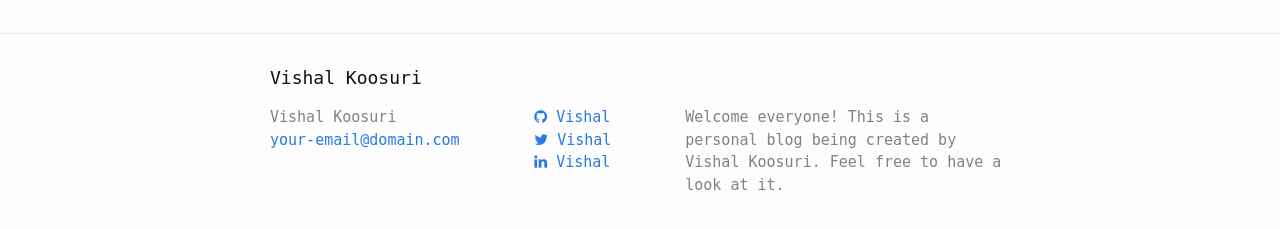
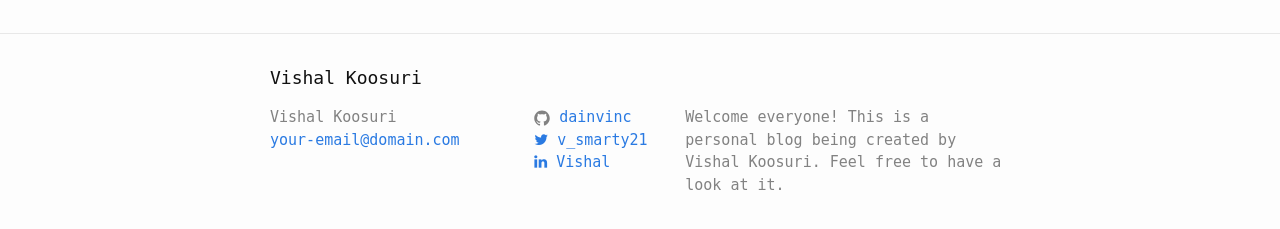
Before and after one commit to dainvinc/dainvinc.github.io, a Jekyll site: the page built from index.html, in a window 1280 px wide. Shown: the part 314-543 px from the top of the page. Built offline with Jekyll 4.4.1, drawn with Linux system fonts in a browser that asks for light colours; nearby versions of some CDN libraries.

Commit message:
Updated the names for social buttons

```diff
--- a/_includes/footer.html
+++ b/_includes/footer.html
@@ -16,10 +16,7 @@
         <ul class="social-media-list">
           {% if site.github_username %}
           <li>
-            <!--{% include icon-github.html username=site.github_username %}-->
-            <a href="https://github.com/{{ site.github_username }}">
-            <i class="fa fa-github"></i> Vishal
-            </a>
+            {% include icon-github.html username=site.github_username %}
           </li>
           {% endif %}
 
@@ -27,7 +24,7 @@
           <li>
             <!--{% include icon-twitter.html username=site.twitter_username %}-->
             <a href="https://twitter.com/{{ site.twitter_username }}">
-            <i class= "fa fa-twitter"></i> Vishal
+            <i class= "fa fa-twitter"></i> v_smarty21
             </a>
           </li>
           {% endif %}
```
